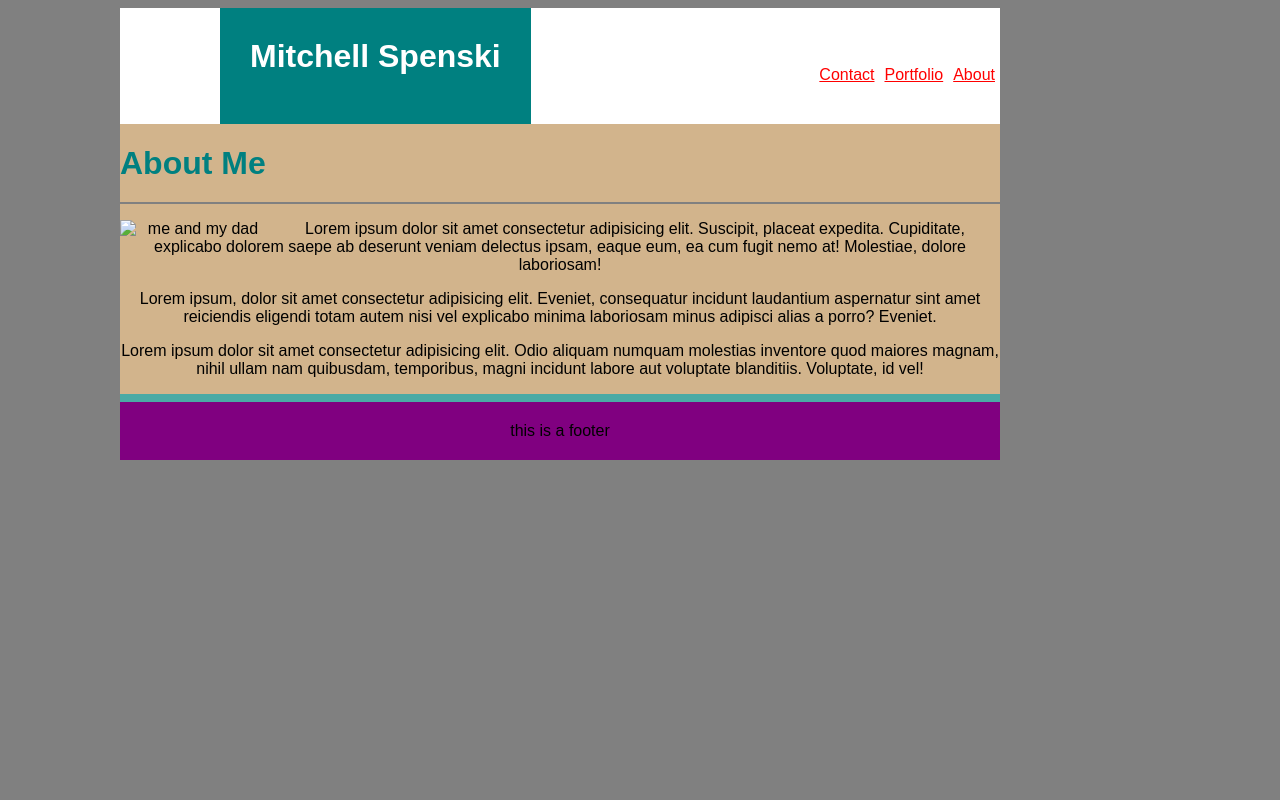
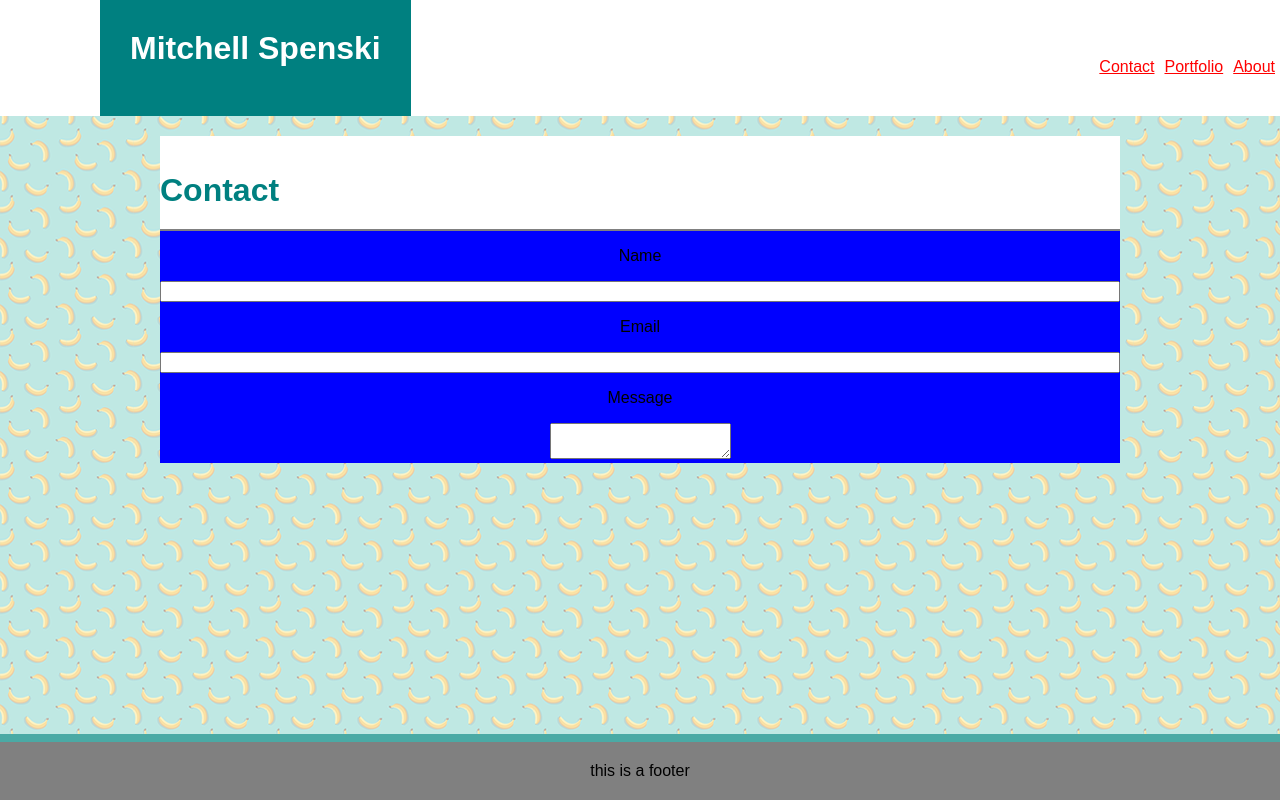
Before and after one commit to mspenski/Basic-Portfolio, a plain HTML site: page contact.html in a window 1280 px wide. Drawn offline with Linux system fonts and the light colour scheme.

Commit message:
extremely confused at this point in time with the formatting of the page. definitely need to make note of laying out elements before worrying about content

```diff
--- a/assets/css/style.css
+++ b/assets/css/style.css
@@ -5,17 +5,15 @@
     }
 
 body{
-        background: gray;
-        width: 960px;
-        padding-left: 40px;
-        padding-right: 40px;
-        margin-left: 80px;
-        margin-right: 80px;
+        background-image: url('../images/bananas.png');
+        background-repeat: repeat;
+        margin: 0 auto;
         overflow: auto;
     }
 
 header{
     background: #ffffff;
+    border-bottom: 2px gray;
     text-align: center;
     height: 116px;
     width: 100%;
@@ -56,21 +54,23 @@ a{
 #aboutme{
     float: left;
     margin-bottom:
-
 }
 
 #content{
-    background: tan;
+    background: white;
     overflow: auto;
-    width: 100%;
+    width: 960px;
+    margin: 0 auto;
+    background-image:
+
 }
 
 #headerInsideContent{
     text-align: left;
-    background: tan;
     color: teal;
     height: 80px;
     border-bottom: 2px solid gray;
+    margin-top: 15px;
 }
 
 #photo{
@@ -78,10 +78,35 @@ a{
     float: left;
     overflow: auto;
 }
+#header{
+    margin-bottom: 20px;
+}
 
 
 footer{
     border-top: 8px solid #4aaaa5;
     padding: 20px;
-    background: purple;
+    background: gray;
+    position: fixed;
+    bottom: 0;
+    width: 100%;
 }
+
+            /* CSS SHEET FOR CONTACT */
+#mainContentContact{
+    background: blue;
+    overflow: auto;
+    width: 100%;
+}
+form{
+    float: left;
+    margin: 0 auto;
+    width: 960px;
+}
+#contactName{
+    width: 100%;
+}
+
+#contactEmail{
+    width: 100%
+}
--- a/contact.html
+++ b/contact.html
@@ -10,7 +10,7 @@
 
 
 <body>
-    <header>
+    <header id='header'>
         <!-- name in header bar -->
         <h1 id="head1">Mitchell Spenski</h1>
         <!-- links in header added -->
@@ -24,26 +24,21 @@
 
 
     <div id="content">
-        <header id="headerInsideContent">
-            <h1 id="aboutme">About Me</h1>
-        </header>
-        <section id="mainContent">
+         <header id="headerInsideContent">
+            <h1 id="aboutme">Contact</h1>
+         </header>
 
-            <img src="assets/images/pic1.jpeg" alt="me and my dad" id="photo">
+        <section id="mainContentContact">
+            <form>
+                <p>Name</p>
+                <input type="text" id="contactName"><br>
+                <p>Email</p>
+                <input type="email" id="contactEmail"><br>
+                <p>Message</p>
+                <textarea id="textarea"></textarea>  <br>
+            </form>
 
-            <p id="p1">Lorem ipsum dolor sit amet consectetur adipisicing elit. Suscipit, placeat expedita. Cupiditate,
-                explicabo dolorem saepe ab deserunt veniam delectus ipsam, eaque eum, ea cum fugit nemo at! Molestiae,
-                dolore laboriosam!</p>
 
-            <p id="p2">Lorem ipsum, dolor sit amet consectetur adipisicing elit. Eveniet, consequatur incidunt
-                laudantium
-                aspernatur sint amet reiciendis eligendi totam autem nisi vel explicabo minima laboriosam minus
-                adipisci
-                alias a porro? Eveniet.</p>
-
-            <p id="p3">Lorem ipsum dolor sit amet consectetur adipisicing elit. Odio aliquam numquam molestias
-                inventore quod maiores magnam, nihil ullam nam quibusdam, temporibus, magni incidunt labore aut
-                voluptate blanditiis. Voluptate, id vel!</p>
 
 
         </section>
```
Also changed, not shown: index.html (+1 -1 lines), portfolio.html (+1 -15 lines), assets/images/bananas.png (added).
